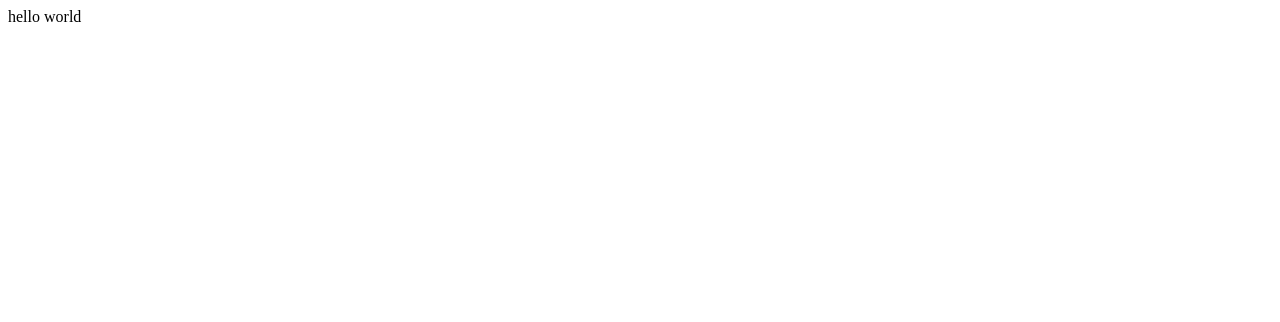
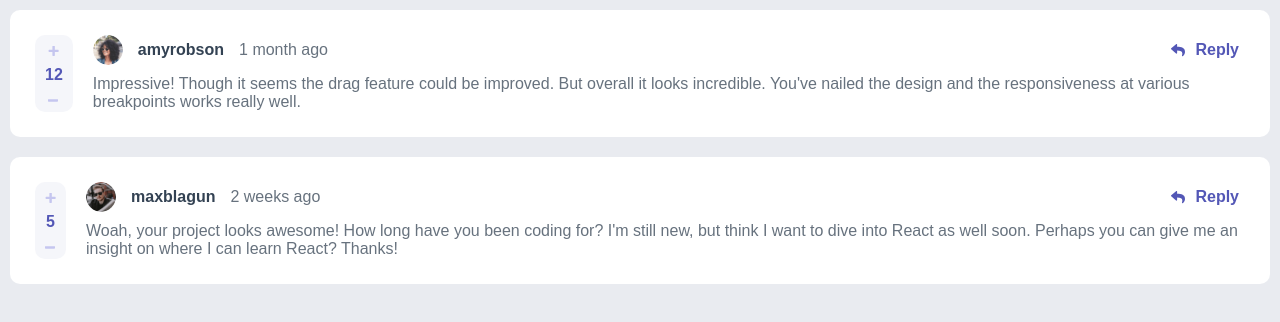
Before and after one commit to curlos/interactive-comments-section, a React (Create React App) app: page / in a window 1280 px wide. Shown: the top 322 px of the page. Built offline with nearby package versions, Linux system fonts and the light colour scheme; the HTML template or start-up script is replaced by a standard one.

Commit message:
Comment component added

```diff
--- a/src/App.css
+++ /dev/null
@@ -1,38 +0,0 @@
-.App {
-  text-align: center;
-}
-
-.App-logo {
-  height: 40vmin;
-  pointer-events: none;
-}
-
-@media (prefers-reduced-motion: no-preference) {
-  .App-logo {
-    animation: App-logo-spin infinite 20s linear;
-  }
-}
-
-.App-header {
-  background-color: #282c34;
-  min-height: 100vh;
-  display: flex;
-  flex-direction: column;
-  align-items: center;
-  justify-content: center;
-  font-size: calc(10px + 2vmin);
-  color: white;
-}
-
-.App-link {
-  color: #61dafb;
-}
-
-@keyframes App-logo-spin {
-  from {
-    transform: rotate(0deg);
-  }
-  to {
-    transform: rotate(360deg);
-  }
-}
--- a/src/App.js
+++ b/src/App.js
@@ -1,9 +1,21 @@
-import './App.css';
+import React, { useState } from 'react'
+import { getData } from './utils/data'
+import styles from './styles/App.module.css';
+import Comment from './components/Comment'
 
 const App = () => {
+  const [data, setData] = useState(getData())
+  const [currentUser, setCurrentUser] = useState(data.currentUser)
+  const [comments, setComments] = useState(data.comments)
+
+  console.log(currentUser)
+  console.log(comments)
+
   return (
-    <div>
-      hello world
+    <div className={styles.container}>
+      <div className={styles.comments}>
+        {comments.map((comment) => <Comment comment={comment} key={comment.id}/>)}
+      </div>
     </div>
   );
 }
--- /dev/null
+++ b/src/components/Comment.js
@@ -0,0 +1,32 @@
+import React from 'react'
+import styles from '../styles/Comment.module.css'
+
+const Comment = ({ comment }) => {
+  return (
+    <div className={[styles.wrapper]}>
+      <div className={styles.score}>
+        <img src="/images/icon-plus.svg" alt="plus sign" />
+        <div>{comment.score}</div>
+        <img src="/images/icon-minus.svg" alt="plus sign" className={styles.minusIcon}/>
+      </div>
+
+      <div className={styles.commentRightSide}>
+        <div className={styles.commentTopRow}>
+          <div className={styles.commentInfo}>
+            <img src={comment.user.image.png.slice(1,)} alt={`${comment.user.username}`} className={styles.userImage}/>
+            <div className={styles.username}>{comment.user.username}</div>
+            <div className={styles.createdAt}>{comment.createdAt}</div>
+          </div>
+
+          <button className={styles.replyButton}>
+            <img src="/images/icon-reply.svg" alt="reply" />
+            Reply
+          </button>
+        </div>
+        <div className={styles.content}>{comment.content}</div>
+      </div>
+    </div>
+  )
+}
+
+export default Comment
--- /dev/null
+++ b/src/styles/App.module.css
@@ -0,0 +1,23 @@
+* {
+  margin: 0;
+  box-sizing: border-box;
+}
+
+.container {
+  padding: 10px;
+  background-color: #E9EBF0;
+  min-height: 100vh;
+  font-family: sans-serif;
+}
+
+.comments {
+  display: flex;
+  flex-direction: column;
+  gap: 20px;
+}
+
+.userImage {
+  border-radius: 50%;
+  height: 30px;
+  width: 30px;
+}
--- /dev/null
+++ b/src/styles/Comment.module.css
@@ -0,0 +1,77 @@
+.wrapper {
+  background-color: red;
+  padding: 25px;
+  border-radius: 10px;
+  background-color: #FFFFFF;
+  display: flex;
+  gap: 20px;
+}
+
+.score {
+  color: #5357B6;
+  background-color: #F5F6FA;
+  padding: 10px;
+  border-radius: 10px;
+  text-align: center;
+  display: flex;
+  flex-direction: column;
+  justify-content: center;
+  align-items: center;
+  gap: 10px;
+  font-weight: bold;
+}
+
+
+.minusIcon {
+  margin-top: 5px;
+  text-align: center;
+}
+
+.commentRightSide {
+  display: flex;
+  flex-direction: column;
+  gap: 10px;
+}
+
+.userImage {
+  border-radius: 50%;
+  height: 30px;
+  width: 30px;
+}
+
+.commentTopRow {
+  display: flex;
+  justify-content: space-between;
+  gap: 10px;
+}
+
+.commentInfo {
+  display: flex;
+  align-items: center;
+  gap: 15px;
+}
+
+.username {
+  font-weight: bold;
+  color: #334253;
+}
+
+.createdAt {
+  color: #67727E;
+}
+
+.replyButton {
+  border: none;
+  background-color: transparent;
+  display: flex;
+  align-items: center;
+  gap: 10px;
+  font-size: 16px;
+  color: #5357B6;
+  font-weight: bold;
+}
+
+.content {
+  font-size: 16px;
+  color: #67727E;
+}
--- /dev/null
+++ b/src/utils/data.js
@@ -0,0 +1,70 @@
+export const getData = () => {
+  return {
+    "currentUser": {
+      "image": {
+        "png": "./images/avatars/image-juliusomo.png",
+        "webp": "./images/avatars/image-juliusomo.webp"
+      },
+      "username": "juliusomo"
+    },
+    "comments": [
+      {
+        "id": 1,
+        "content": "Impressive! Though it seems the drag feature could be improved. But overall it looks incredible. You've nailed the design and the responsiveness at various breakpoints works really well.",
+        "createdAt": "1 month ago",
+        "score": 12,
+        "user": {
+          "image": {
+            "png": "./images/avatars/image-amyrobson.png",
+            "webp": "./images/avatars/image-amyrobson.webp"
+          },
+          "username": "amyrobson"
+        },
+        "replies": []
+      },
+      {
+        "id": 2,
+        "content": "Woah, your project looks awesome! How long have you been coding for? I'm still new, but think I want to dive into React as well soon. Perhaps you can give me an insight on where I can learn React? Thanks!",
+        "createdAt": "2 weeks ago",
+        "score": 5,
+        "user": {
+          "image": {
+            "png": "./images/avatars/image-maxblagun.png",
+            "webp": "./images/avatars/image-maxblagun.webp"
+          },
+          "username": "maxblagun"
+        },
+        "replies": [
+          {
+            "id": 3,
+            "content": "If you're still new, I'd recommend focusing on the fundamentals of HTML, CSS, and JS before considering React. It's very tempting to jump ahead but lay a solid foundation first.",
+            "createdAt": "1 week ago",
+            "score": 4,
+            "replyingTo": "maxblagun",
+            "user": {
+              "image": {
+                "png": "./images/avatars/image-ramsesmiron.png",
+                "webp": "./images/avatars/image-ramsesmiron.webp"
+              },
+              "username": "ramsesmiron"
+            }
+          },
+          {
+            "id": 4,
+            "content": "I couldn't agree more with this. Everything moves so fast and it always seems like everyone knows the newest library/framework. But the fundamentals are what stay constant.",
+            "createdAt": "2 days ago",
+            "score": 2,
+            "replyingTo": "ramsesmiron",
+            "user": {
+              "image": {
+                "png": "./images/avatars/image-juliusomo.png",
+                "webp": "./images/avatars/image-juliusomo.webp"
+              },
+              "username": "juliusomo"
+            }
+          }
+        ]
+      }
+    ]
+  }
+}
```
Also changed, not shown: data.json (deleted, +0 -68 lines), src/components/NewCommentInput.js (added, +9 -0 lines).
